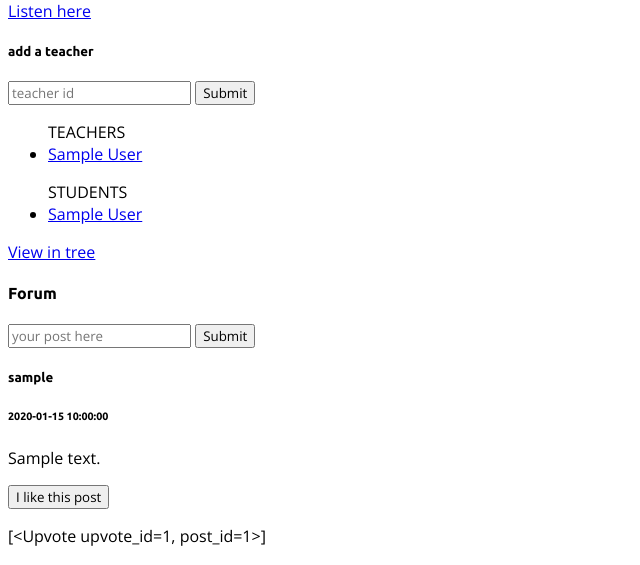
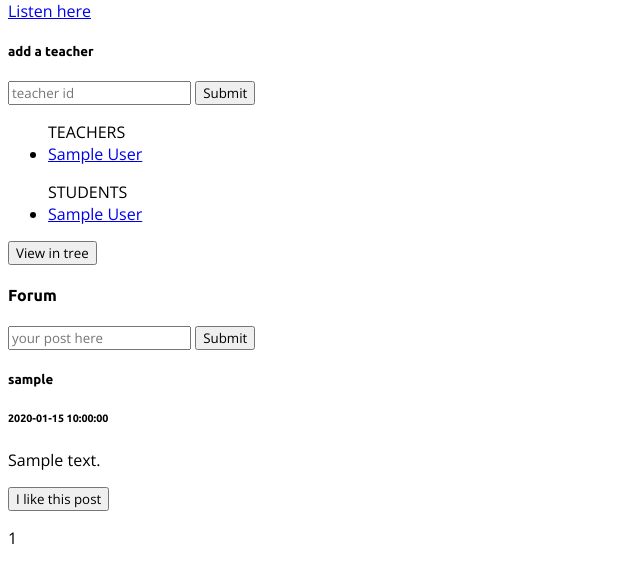
Before and after one commit to coriography/cello_tree, a Flask app: page /cellist_profile/1 in a window 1280 px wide. Shown: the part 665-1230 px from the top of the page, without its empty margins (0-640 px from the left). Run offline with Flask 2, Linux system fonts and the light colour scheme; tables that the repository leaves empty hold one stand-in row (values such as "Sample post"); grey boxes marked "Sample" are stand-in pictures.

Commit message:
updated upvotes element to display upvotes on click AND on load

```diff
--- a/static/ajax.js
+++ b/static/ajax.js
@@ -138,7 +138,8 @@ function clickUpvote(post_id) {
     }
 
     $.post('/api/upvote_post', upvoteData, (res) => {
-        console.log(res);
+        console.log(res.upvotes_count);
+        $(`#upvotes_count_${post_id}`).text(res.upvotes_count);
     });
 };
 
--- a/templates/cellist_profile.html
+++ b/templates/cellist_profile.html
@@ -41,8 +41,8 @@
         <li><a href="/cellist_profile/{{student_link.student_id}}">{{student_link.student.fname}} {{student_link.student.lname}}</a></li>
         {% endfor %}
     </ul>
-    <!-- <button onclick="getTree(`{{cellist.cellist_id}}`)">View in tree</button> -->
-    <a href="/tree/{{cellist.cellist_id}}" disabled>View in tree</a>
+    <button onclick="getTree(`{{cellist.cellist_id}}`)">View in tree</button>
+    <!-- <a href="/tree/{{cellist.cellist_id}}">View in tree</a> -->
     {% endif %}
 
 
@@ -61,7 +61,7 @@
                         <h6>{{post.post_date}}</h6>
                         <p>{{post.content}}</p>
                         <button onclick="clickUpvote(`{{post.post_id}}`)">I like this post</button>
-                        <p>{{post.upvotes}}</p>
+                        <p id="upvotes_count_{{post.post_id}}">{{post.upvotes|length}}</p>
                     </div>
                 {% endfor %}
             </div>
```
